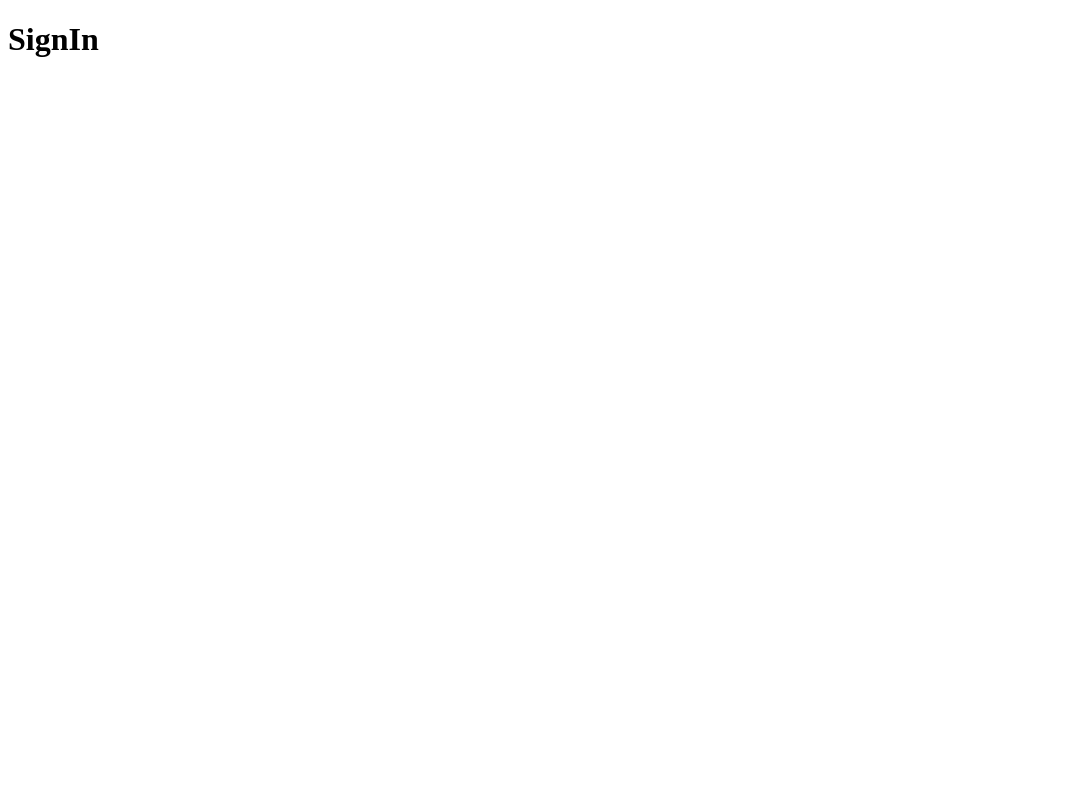
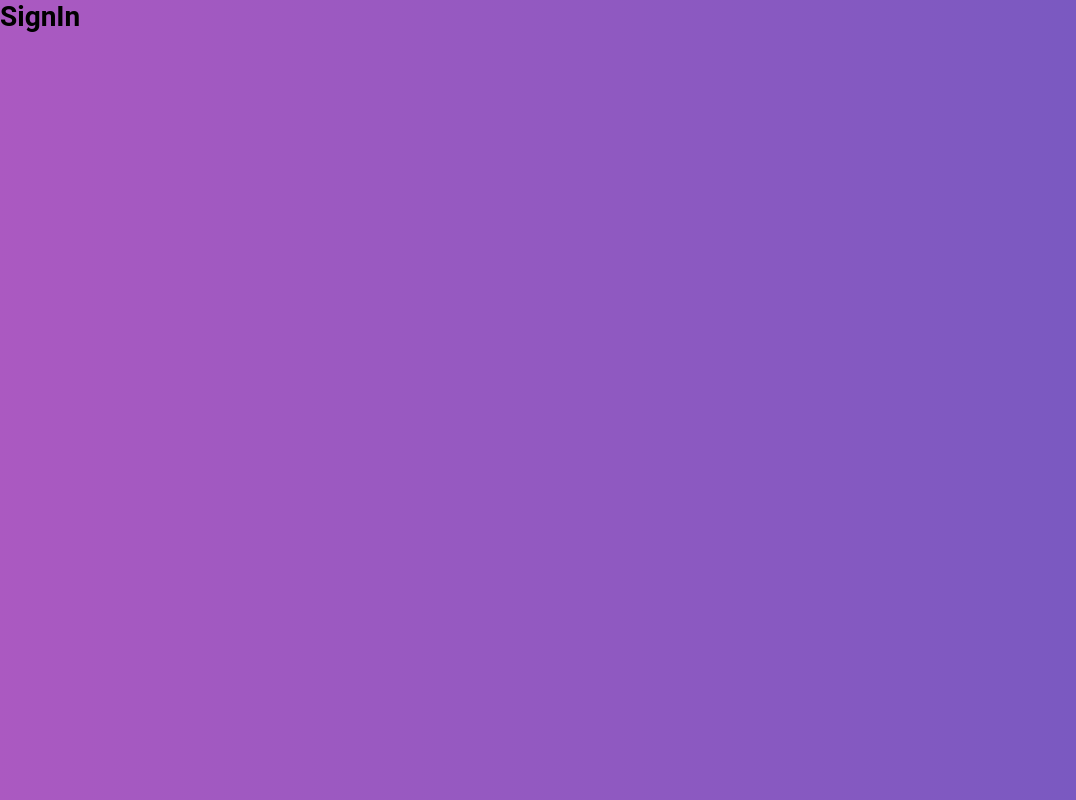
Before and after one commit to jviniciusoliveira/rocketseat-app-gobarber-web, a React (Create React App) app: page / in a window 1280 px wide. Shown: the whole page, without its empty margins (0-1076 px from the left). Built offline with nearby package versions, Linux system fonts and the light colour scheme; the HTML template or start-up script is replaced by a standard one.

Commit message:
feat: add default layouts and global styles

```diff
--- a/package.json
+++ b/package.json
@@ -12,7 +12,8 @@
     "react-dom": "^16.13.1",
     "react-router-dom": "^5.1.2",
     "react-scripts": "3.4.1",
-    "reactotron-react-js": "^3.3.7"
+    "reactotron-react-js": "^3.3.7",
+    "styled-components": "^5.1.0"
   },
   "scripts": {
     "start": "react-scripts start",
--- a/src/App.js
+++ b/src/App.js
@@ -3,6 +3,8 @@
 
 import Routes from './routes';
 import history from './services/history';
+
+import GlobalStyle from './styles/global';
 
 import './config/reactotron';
 
@@ -10,6 +12,7 @@
   return (
     <Router history={history}>
       <Routes />
+      <GlobalStyle />
     </Router>
   );
 }
--- /dev/null
+++ b/src/pages/_layouts/auth/index.js
@@ -0,0 +1,12 @@
+import React from 'react';
+import PropTypes from 'prop-types';
+
+import { Wrapper } from './styles';
+
+export default function AuthLayout({ children }) {
+  return <Wrapper>{children}</Wrapper>;
+}
+
+AuthLayout.propTypes = {
+  children: PropTypes.element.isRequired,
+};
--- /dev/null
+++ b/src/pages/_layouts/auth/styles.js
@@ -0,0 +1,6 @@
+import styled from 'styled-components';
+
+export const Wrapper = styled.div`
+  height: 100%;
+  background: linear-gradient(-90deg, #7159c1, #ab59c1);
+`;
--- /dev/null
+++ b/src/pages/_layouts/default/index.js
@@ -0,0 +1,12 @@
+import React from 'react';
+import PropTypes from 'prop-types';
+
+import { Wrapper } from './styles';
+
+export default function DefaultLayout({ children }) {
+  return <Wrapper>{children}</Wrapper>;
+}
+
+DefaultLayout.propTypes = {
+  children: PropTypes.element.isRequired,
+};
--- /dev/null
+++ b/src/pages/_layouts/default/styles.js
@@ -0,0 +1,6 @@
+import styled from 'styled-components';
+
+export const Wrapper = styled.div`
+  height: 100%;
+  background: #333;
+`;
--- a/src/routes/Route.js
+++ b/src/routes/Route.js
@@ -1,6 +1,9 @@
 import React from 'react';
 import PropTypes from 'prop-types';
 import { Route, Redirect } from 'react-router-dom';
+
+import AuthLayout from '../pages/_layouts/auth';
+import DefaultLayout from '../pages/_layouts/default';
 
 export default function RouteWrapper({
   component: Component,
@@ -17,7 +20,18 @@
     return <Redirect to="dashboard" />;
   }
 
-  return <Route {...rest} component={Component} />;
+  const Layout = signed ? DefaultLayout : AuthLayout;
+
+  return (
+    <Route
+      {...rest}
+      render={(props) => (
+        <Layout>
+          <Component {...props} />
+        </Layout>
+      )}
+    />
+  );
 }
 
 RouteWrapper.propTypes = {
--- /dev/null
+++ b/src/styles/global.js
@@ -0,0 +1,36 @@
+import { createGlobalStyle } from 'styled-components';
+
+export default createGlobalStyle`
+  @import url('https://fonts.googleapis.com/css?family=Roboto:400,700&display=swap');
+
+  * {
+    margin: 0;
+    padding: 0;
+    outline: 0;
+    box-sizing: border-box;
+  }
+
+  *:focus {
+    outline: 0;
+  }
+
+  html, body, #root {
+    height: 100%;
+  }
+
+  body, input, button {
+    font: 14px 'Roboto', sans-serif;
+  }
+
+  a {
+    text-decoration: none;
+  }
+
+  ul {
+    list-style: none;
+  }
+
+  button {
+    cursor: pointer;
+  }
+`;
```
Also changed, not shown: 1 other file (tests, documents, lock files or other folders).
